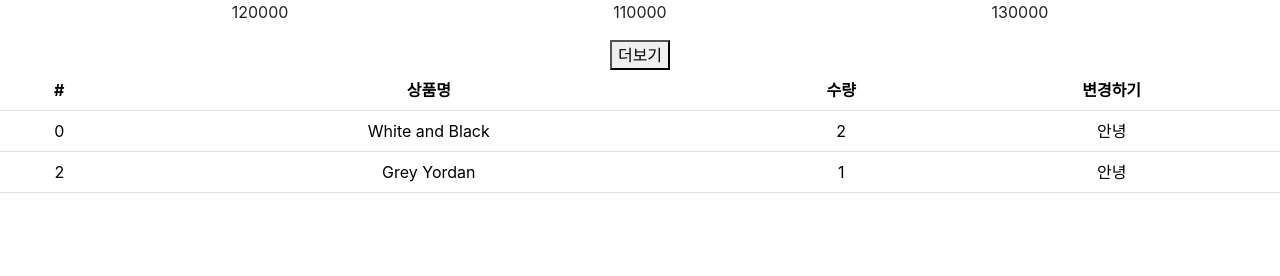
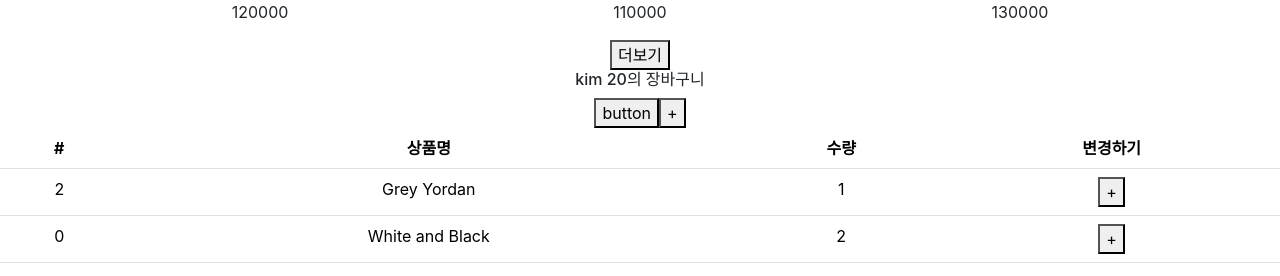
Before and after one commit to ljunseok0514/codingAppleReactClass2, a React (Create React App) app: page /cart in a window 1280 px wide. Shown: the part 630-906 px from the top of the page. Before the commit the page ends 839 px from the top, so only its background shows below. Built offline with nearby package versions, Linux system fonts and the light colour scheme.

Commit message:
260726 redux dispatch

```diff
--- a/src/routes/Cart.js
+++ b/src/routes/Cart.js
@@ -1,10 +1,32 @@
 import { Table } from "react-bootstrap";
-import { useSelector } from "react-redux";
+import { useDispatch, useSelector } from "react-redux";
+import { changeName, changeAge } from "./../store/userSlice";
+import { increaseCount } from "../store.js";
 function Cart() {
   let stock = useSelector((state) => state.stock);
+  let state = useSelector((state) => state);
+  let dispatch = useDispatch();
 
   return (
     <div>
+      <h6>
+        {state.user.name} {state.user.age}의 장바구니
+      </h6>
+
+      <button
+        onClick={() => {
+          dispatch(changeAge(10));
+        }}
+      >
+        button
+      </button>
+      <button
+        onClick={() => {
+          dispatch(changeName());
+        }}
+      >
+        +
+      </button>
       <Table>
         <thead>
           <tr>
@@ -15,7 +37,6 @@ function Cart() {
           </tr>
         </thead>
         <tbody>
-          {/* {} */}
           {stock.map((a, i) => {
             console.log(a.name);
             return (
@@ -23,7 +44,16 @@ function Cart() {
                 <td>{a.id}</td>
                 <td>{a.name}</td>
                 <td>{a.count}</td>
-                <td>안녕</td>
+                <td>
+                  <button
+                    onClick={() => {
+                      dispatch(changeName());
+                      dispatch(increaseCount(a.id));
+                    }}
+                  >
+                    +
+                  </button>
+                </td>
               </tr>
             );
           })}
--- a/src/routes/Detail.js
+++ b/src/routes/Detail.js
@@ -2,6 +2,8 @@ import { useContext, useEffect, useState } from "react";
 import { useParams } from "react-router-dom";
 import styled from "styled-components";
 import { Nav } from "react-bootstrap";
+import { useDispatch, useSelector } from "react-redux";
+import { addState } from "./../store.js";
 
 import { Context1 } from "./../App.js";
 
@@ -27,6 +29,8 @@ function Detail(props) {
   let [num, setNum] = useState("");
   let [tab, setTab] = useState(0);
   let [fade, setFade] = useState("");
+  let stock = useSelector((state) => state.stock);
+  let dispatch = useDispatch();
 
   useEffect(() => {
     setTimeout(() => {
@@ -78,7 +82,18 @@ function Detail(props) {
           <h4 className="pt-5">{result.title}</h4>
           <p>{result.content}</p>
           <p>{result.price}</p>
-          <button className="btn btn-danger">주문하기</button>
+          <button
+            className="btn btn-danger"
+            onClick={() => {
+              dispatch(addState(result));
+
+              {
+                console.log(stock);
+              }
+            }}
+          >
+            주문하기
+          </button>
         </div>
       </div>
       <Nav variant="tabs" defaultActiveKey="link0">
--- a/src/store.js
+++ b/src/store.js
@@ -1,17 +1,24 @@
 import { configureStore, createSlice } from "@reduxjs/toolkit";
-
-let user = createSlice({
-  name: "user",
-  initialState: "값",
-});
+import user from "./store/userSlice.js";
 
 let stock = createSlice({
   name: "stock",
   initialState: [
+    { id: 2, name: "Grey Yordan", count: 1 },
     { id: 0, name: "White and Black", count: 2 },
-    { id: 2, name: "Grey Yordan", count: 1 },
   ],
+  reducers: {
+    increaseCount(state, action) {
+      state.find((item) => item.id === action.payload).count += 1;
+      //   state[action.payload].count++
+    },
+    addState(state, action) {
+      state.push(action.payload);
+    },
+  },
 });
+
+export let { increaseCount, addState } = stock.actions;
 
 export default configureStore({
   reducer: {
--- /dev/null
+++ b/src/store/userSlice.js
@@ -0,0 +1,18 @@
+import { createSlice } from "@reduxjs/toolkit";
+
+let user = createSlice({
+  name: "user",
+  initialState: { name: "kim", age: 20 },
+  reducers: {
+    changeName(state) {
+      state.name = "park";
+    },
+    changeAge(state, action) {
+      state.age += action.payload;
+    },
+  },
+});
+
+export let { changeName, changeAge } = user.actions;
+
+export default user;
```
